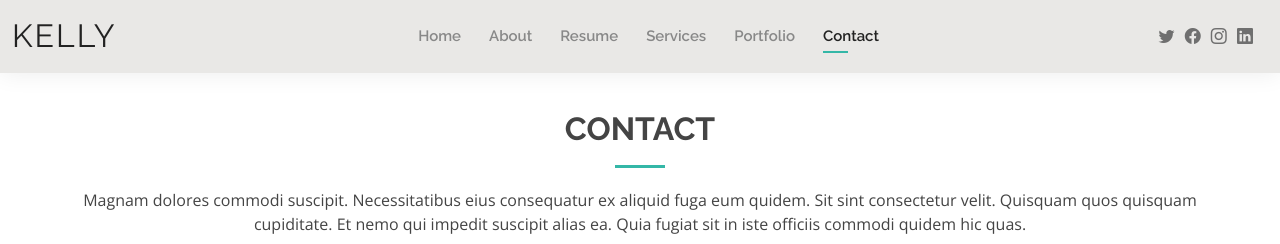
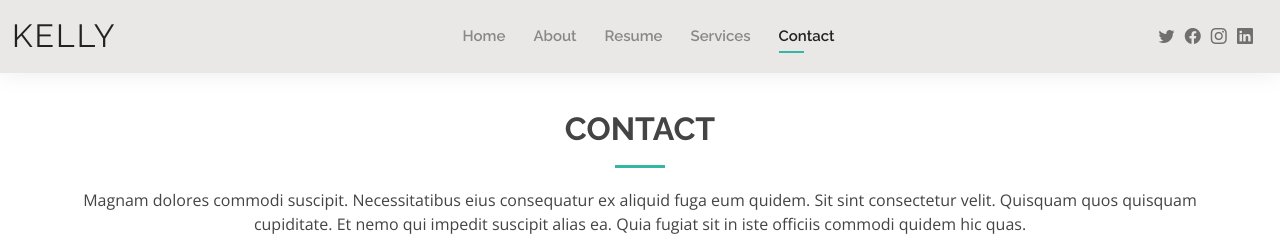
Before and after one commit to tivy09/profile, a plain HTML site: page contact.html in a window 1280 px wide. Shown: the top 244 px of the page. Drawn offline with nearby package versions, Linux system fonts and the light colour scheme.

Commit message:
EDIT contact.html

```diff
--- a/contact.html
+++ b/contact.html
@@ -51,7 +51,7 @@
           <li><a href="about.html">About</a></li>
           <li><a href="resume.html">Resume</a></li>
           <li><a href="services.html">Services</a></li>
-          <li><a href="portfolio.html">Portfolio</a></li>
+          <!-- <li><a href="portfolio.html">Portfolio</a></li> -->
           <li><a class="active" href="contact.html">Contact</a></li>
         </ul>
         <i class="bi bi-list mobile-nav-toggle"></i>
```
